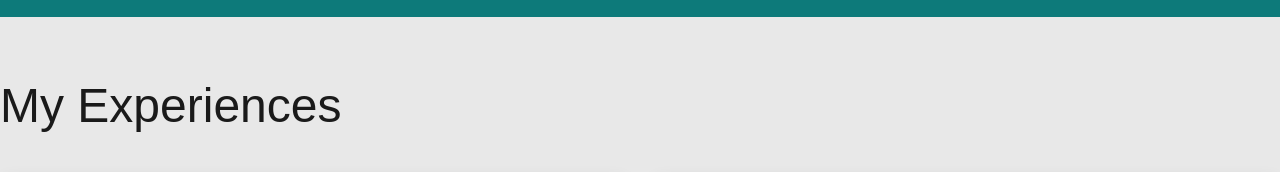
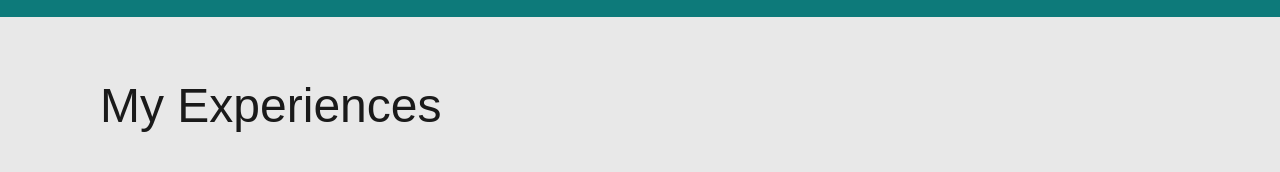
Before and after one commit to kashish-219/HomepageTarunBadarvada, a plain HTML site: page experiences.html in a window 1280 px wide. Shown: the part 83-255 px from the top of the page. Drawn offline with nearby package versions, Linux system fonts and the light colour scheme.

Commit message:
adjust margins

```diff
--- a/experiences_styles.css
+++ b/experiences_styles.css
@@ -1,5 +1,5 @@
 main {
-    padding: 60px 0;
+    padding: 60px 100px; /* Add horizontal padding */
     background-color: #e8e8e8;
     min-height: calc(100vh - 70px);
 }
@@ -8,7 +8,15 @@ main {
     font-size: 48px;
     font-weight: normal;
     color: #1a1a1a;
-    margin-bottom: 40px;
+    margin-bottom: 50px; /* Increase spacing below header */
+    max-width: 1400px; /* Contain width */
+    margin-left: auto;
+    margin-right: auto;
+}
+
+.row {
+    max-width: 1400px; /* Contain the cards grid */
+    margin: 0 auto; /* Center the grid */
 }
 
 .experience-card {
@@ -17,8 +25,8 @@ main {
     overflow: hidden;
     box-shadow: 0 4px 15px rgba(0, 0, 0, 0.1);
     transition: transform 0.3s, box-shadow 0.3s;
+    height: 100%; /* Ensure cards have equal height */
 }
-
 .experience-card:hover {
     transform: translateY(-5px);
     box-shadow: 0 6px 20px rgba(0, 0, 0, 0.15);
```
